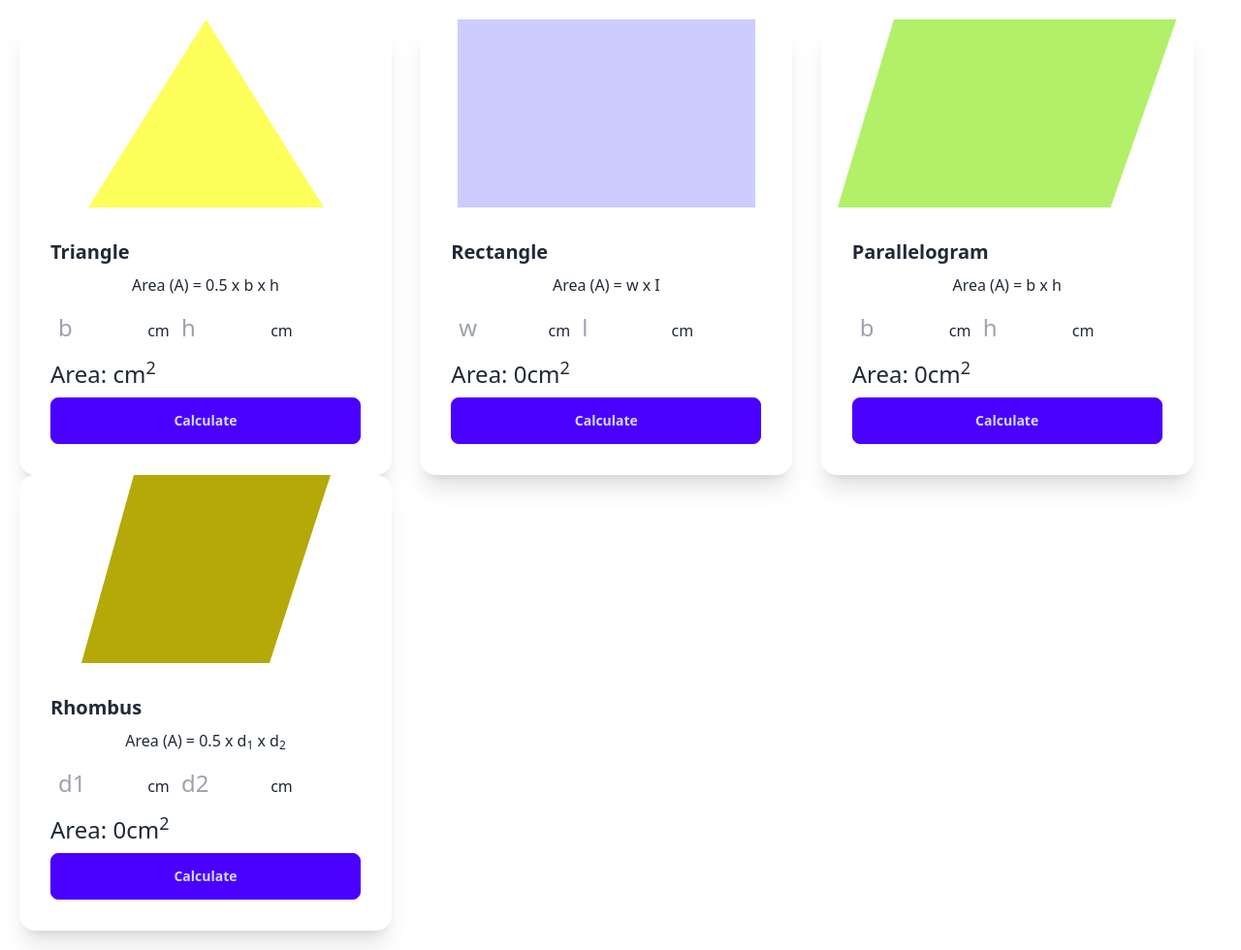
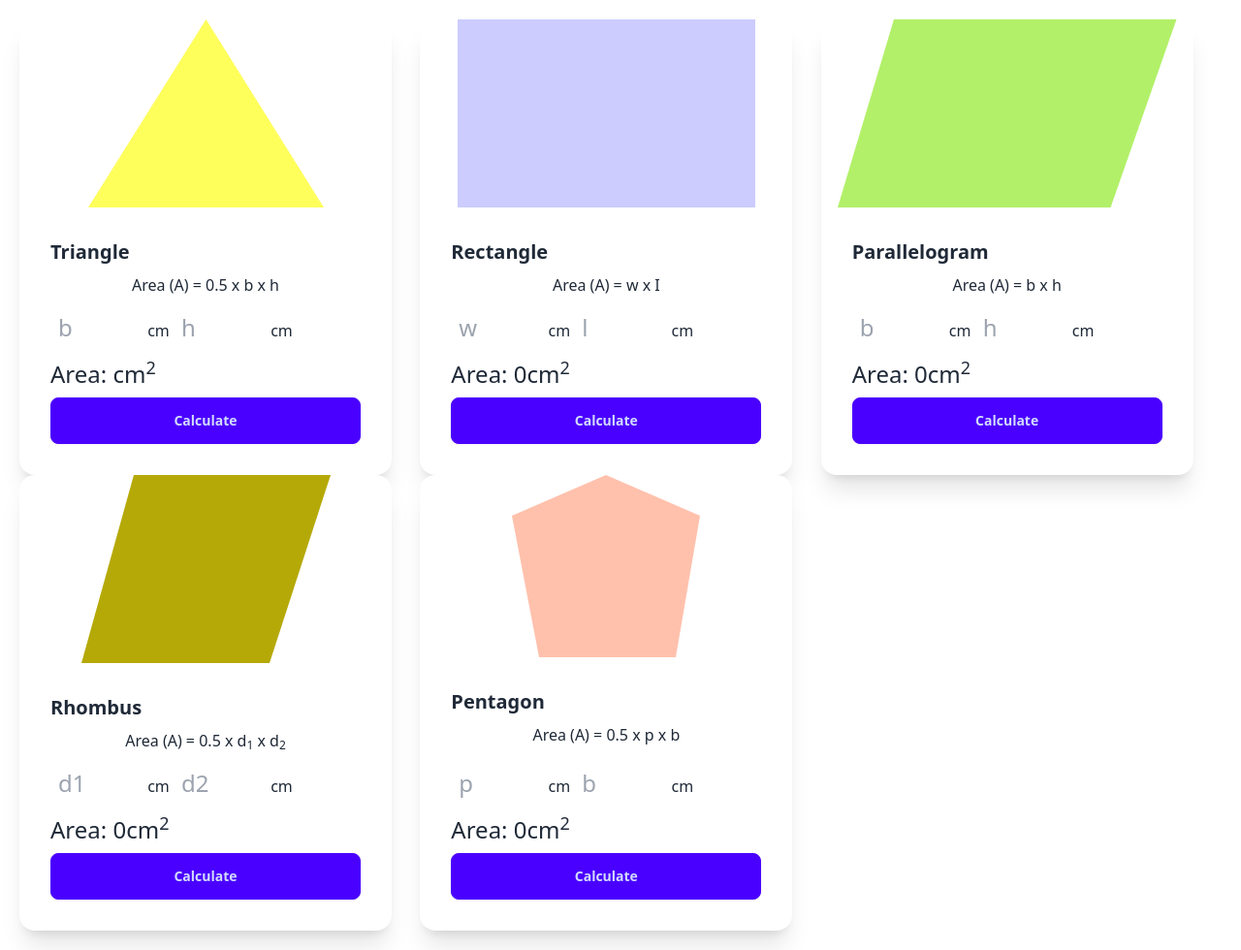
Before and after one commit to imdadul5D/geometry-genius, a plain HTML site: page index.html in a window 1280 px wide. Shown: the whole page at 97% size. Drawn offline with nearby package versions, Linux system fonts and the light colour scheme.

Commit message:
5th card added

```diff
--- a/index.html
+++ b/index.html
@@ -19,7 +19,7 @@
         <!-- Main Content Container -->
         <div>
             <!-- Shape Card Container -->
-            <div class="flex-1 grid grid-cols-1 md:grid-cols-2 lg:grid-cols-3">
+            <div class="grid grid-cols-1 md:grid-cols-2 lg:grid-cols-3">
                 <!-- Triangle Card -->
                 <div class="card w-96 bg-base-100 shadow-xl">
                     <figure><img src="images/triangle.png" alt="Triangle" /></figure>
@@ -61,6 +61,7 @@
                       </div>
                     </div>
                 </div>
+
                 <!-- Parallelogram Card -->
                 <div class="card w-96 bg-base-100 shadow-xl">
                     <figure><img src="images/parallelogram.png" alt="parallelogram" /></figure>
@@ -81,8 +82,6 @@
                       </div>
                     </div>
                 </div>
-            </div>
-
 
                 <!-- Rhombus Card -->
                 <div class="card w-96 bg-base-100 shadow-xl">
@@ -104,8 +103,29 @@
                     </div>
                 </div>
                 </div>
+
+                <!-- Pentagon Card -->
+                <div class="card w-96 bg-base-100 shadow-xl">
+                    <figure><img src="images/pentagon.png" alt="pentagon" /></figure>
+                       <div class="card-body">
+                           <h2 class="card-title">Pentagon</h2>
+                           <p class="text-center">Area (A) = 0.5 x p x b</p>
+                       <div class="">
+                           <input type="text" placeholder="p" class="w-24 text-2xl p-2 rounded-xl" id="perimeterInput">
+                           <span>cm</span>
+                           <input type="text" placeholder="b" class="w-24 text-2xl p-2 rounded-xl" id="apothemInput">
+                           <span>cm</span>
                        </div>
-            <!-- Shape Card Container -->
+                       <div>
+                           <p class="text-2xl">Area: <span id="pentagonArea">0</span><span>cm<sup>2</sup></span></p>
+                       </div>
+                       <div class="card-actions justify-end">
+                           <button class="btn btn-primary w-full" onclick="calculatePentagonArea()">Calculate</button>
+                       </div>
+                   </div>
+                   </div>
+
+            </div>
         </div>
     </main>
 
@@ -113,5 +133,6 @@
     <script src="scripts/rectangle-calculate.js"></script>
     <script src="scripts/parallelogram-calculator.js"></script>
     <script src="scripts/rhombus-alculator.js"></script>
+    <script src="scripts/pentagon-calculator.js"></script>
 </body>
 </html>
--- /dev/null
+++ b/scripts/pentagon-calculator.js
@@ -0,0 +1,18 @@
+function calculatePentagonArea() {
+    const perimeter = getValueById('perimeterInput');
+    const apothem = getValueById('apothemInput');
+    const area = 0.5 * perimeter * apothem;
+    setInnerTextById('pentagonArea', area);
+};
+
+function getValueById(redwan){
+    const inputFeild = document.getElementById(redwan);
+    const inputValueText = inputFeild.value;
+    const value = parseFloat(inputValueText);
+    return value;
+}
+
+function setInnerTextById(redwan, mim){
+    const element = document.getElementById(redwan);
+    element.innerText= mim;
+}
```
Lines whose indentation alone changed are shown as unchanged.
